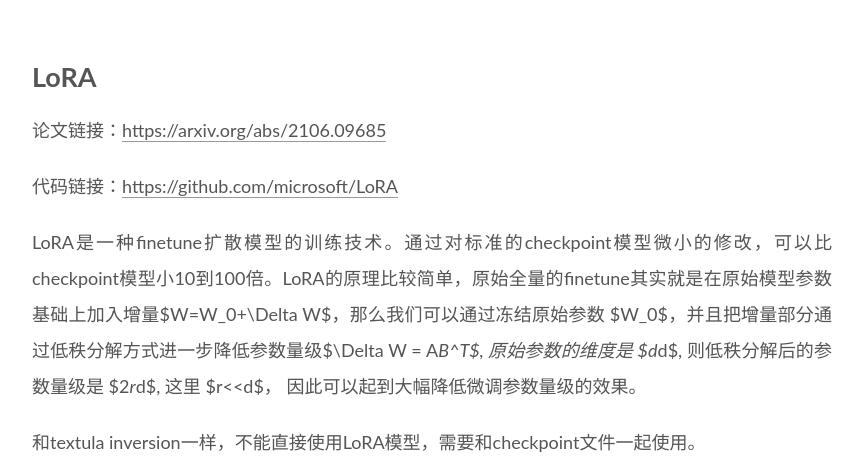
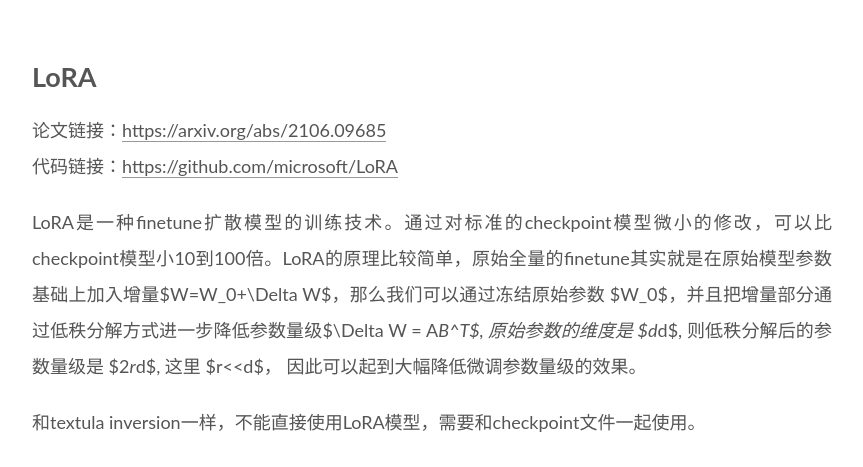
Before and after one commit to jiechu520/jiechu520.github.io, a plain HTML site: page index.html in a window 1280 px wide. Shown: the part 1432-1899 px from the top of the page, without its empty margins (208-1071 px from the left). Drawn offline with nearby package versions, Linux system fonts and the light colour scheme.

Commit message:
Site updated: 2024-01-04 22:47:11

```diff
--- a/index.html
+++ b/index.html
@@ -268,8 +268,7 @@
 
 
     <div class="post-body" itemprop="articleBody">
-          <h1 id="LoRA"><a href="#LoRA" class="headerlink" title="LoRA"></a>LoRA</h1><p>论文链接：<a target="_blank" rel="noopener" href="https://arxiv.org/abs/2106.09685">https://arxiv.org/abs/2106.09685</a></p>
-<p>代码链接：<a target="_blank" rel="noopener" href="https://github.com/microsoft/LoRA">https://github.com/microsoft/LoRA</a></p>
+          <h1 id="LoRA"><a href="#LoRA" class="headerlink" title="LoRA"></a>LoRA</h1><p>论文链接：<a target="_blank" rel="noopener" href="https://arxiv.org/abs/2106.09685">https://arxiv.org/abs/2106.09685</a><br>代码链接：<a target="_blank" rel="noopener" href="https://github.com/microsoft/LoRA">https://github.com/microsoft/LoRA</a></p>
 <p>LoRA是一种finetune扩散模型的训练技术。通过对标准的checkpoint模型微小的修改，可以比checkpoint模型小10到100倍。LoRA的原理比较简单，原始全量的finetune其实就是在原始模型参数基础上加入增量$W&#x3D;W_0+\Delta W$，那么我们可以通过冻结原始参数 $W_0$，并且把增量部分通过低秩分解方式进一步降低参数量级$\Delta W &#x3D; A<em>B^T$, 原始参数的维度是 $d</em>d$, 则低秩分解后的参数量级是 $2<em>r</em>d$, 这里 $r&lt;&lt;d$， 因此可以起到大幅降低微调参数量级的效果。</p>
 <p>和textula inversion一样，不能直接使用LoRA模型，需要和checkpoint文件一起使用。</p>
 <h2 id="How-does-LoRA-work-in-Stable-diffusion？"><a href="#How-does-LoRA-work-in-Stable-diffusion？" class="headerlink" title="How does LoRA work in Stable diffusion？"></a>How does LoRA work in Stable diffusion？</h2><p><img src="https://vino-1316924433.cos.ap-beijing.myqcloud.com/45f7e2ce00c48b8c96e938c9fe8ed3d4.png" alt="image"></p>
```
Also changed, not shown: 2023/02/24/lora/index.html (+3 -4 lines).
